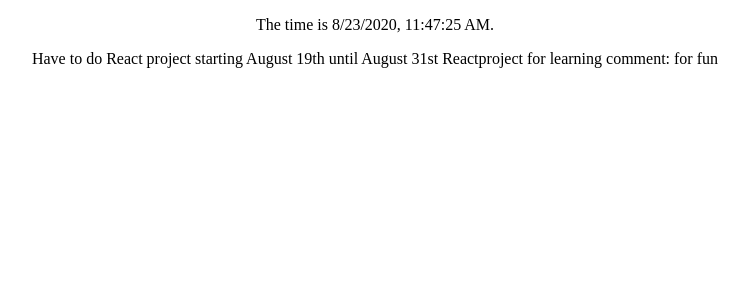
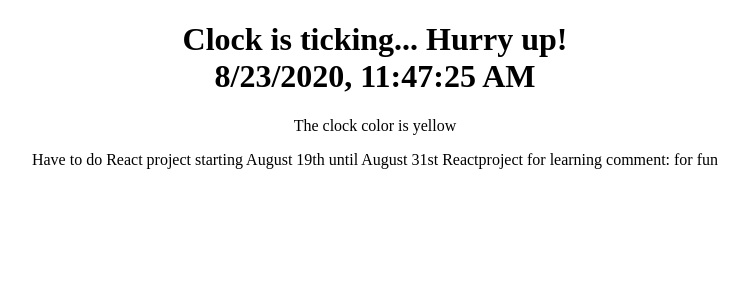
Before and after one commit to apollo78124/ReactAppForLearning, a React (Create React App) app: page / in a window 1280 px wide. Shown: the top 300 px of the page, without its empty margins (265-1014 px from the left). Built offline with nearby package versions, Linux system fonts and the light colour scheme.

Commit message:
Clock and index made better

```diff
--- a/src/clock.js
+++ b/src/clock.js
@@ -4,8 +4,12 @@
     constructor(props) {
       super(props);
       this.state = {
-        time: new Date().toLocaleString()
+        time: new Date().toLocaleString(),
+        clockColor: "blue"
       };
+    }
+    static getDerivedStateFromProps(props, state) {
+        return {clockColor: props.favcol };
     }
     componentDidMount() {
       this.intervalID = setInterval(
@@ -23,9 +27,10 @@
     }
     render() {
       return (
-        <p className="App-clock">
-          The time is {this.state.time}.
-        </p>
+        <div className="App-clock">
+          <h1>Clock is ticking... Hurry up! <br /> {this.state.time}</h1>
+          <p>The clock color is {this.state.clockColor}</p>
+        </div>
       );
     }
   }
--- a/src/index.js
+++ b/src/index.js
@@ -31,7 +31,7 @@
     var renderString = todo1.show();
     return (
     <div className = "App">
-        <Clock />
+        <Clock favcol="yellow"/>
         {renderString}
     </div>
     );
```
